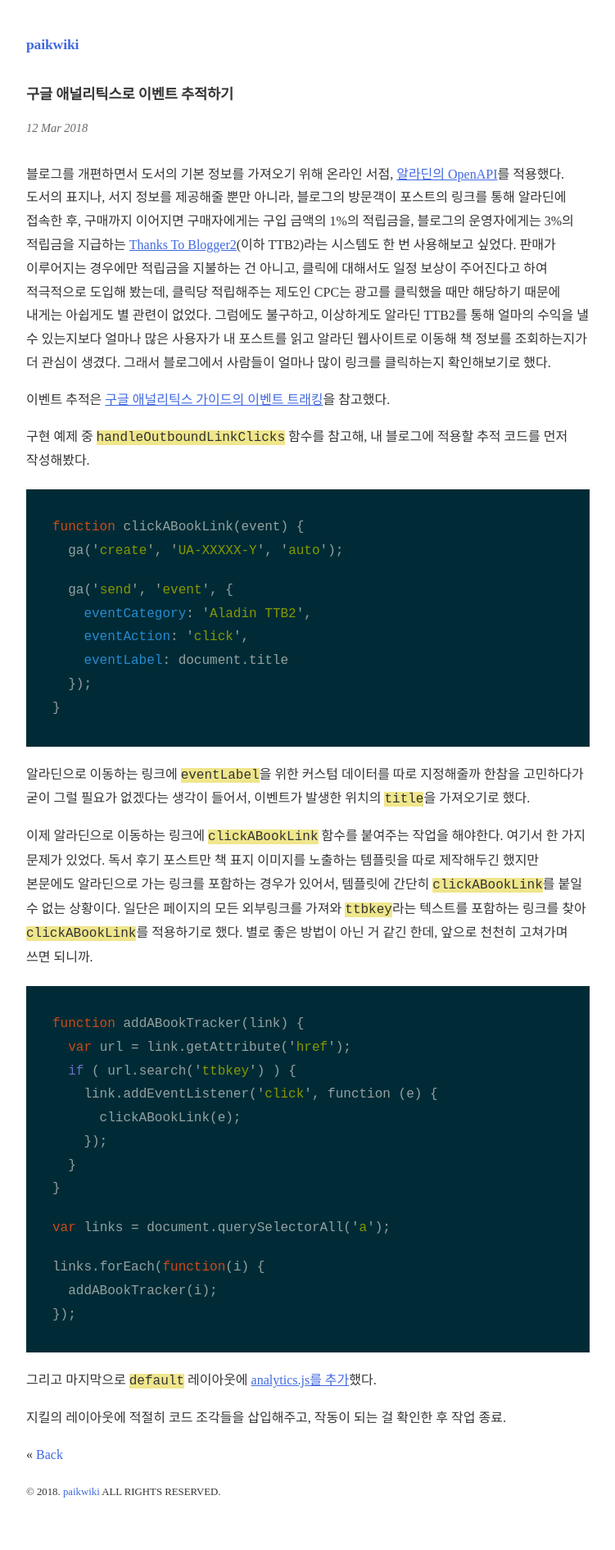
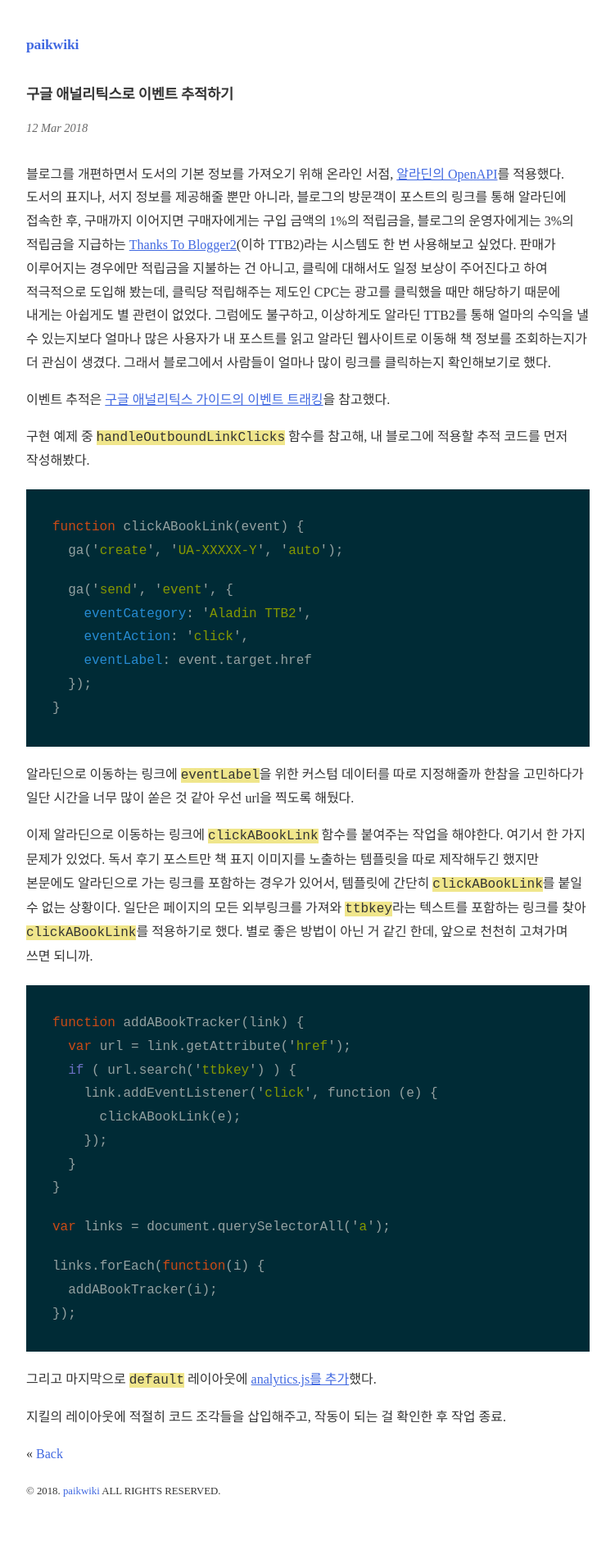
Before and after one commit to paikwiki/paikwiki.github.io, a Jekyll site: the page built from _posts/2018-03-12-add-ga-event-tracking.md, in a window 1280 px wide. Shown: the whole page at 82% size, without its empty margins (264-1015 px from the left). Built offline with Jekyll 4.4.1, drawn with Linux system fonts in a browser that asks for light colours; some web fonts are replaced.

Commit message:
Fix eventLabel

````diff
--- a/_posts/2018-03-12-add-ga-event-tracking.md
+++ b/_posts/2018-03-12-add-ga-event-tracking.md
@@ -17,12 +17,12 @@ function clickABookLink(event) {
   ga('send', 'event', {
     eventCategory: 'Aladin TTB2',
     eventAction: 'click',
-    eventLabel: document.title
+    eventLabel: event.target.href
   });
 }
 ```
 
-알라딘으로 이동하는 링크에 `eventLabel`을 위한 커스텀 데이터를 따로 지정해줄까 한참을 고민하다가 굳이 그럴 필요가 없겠다는 생각이 들어서, 이벤트가 발생한 위치의 `title`을 가져오기로 했다.
+알라딘으로 이동하는 링크에 `eventLabel`을 위한 커스텀 데이터를 따로 지정해줄까 한참을 고민하다가 일단 시간을 너무 많이 쏟은 것 같아 우선 url을 찍도록 해뒀다.
 
 이제 알라딘으로 이동하는 링크에 `clickABookLink` 함수를 붙여주는 작업을 해야한다. 여기서 한 가지 문제가 있었다. 독서 후기 포스트만 책 표지 이미지를 노출하는 템플릿을 따로 제작해두긴 했지만 본문에도 알라딘으로 가는 링크를 포함하는 경우가 있어서, 템플릿에 간단히 `clickABookLink`를 붙일 수 없는 상황이다. 일단은 페이지의 모든 외부링크를 가져와 `ttbkey`라는 텍스트를 포함하는 링크를 찾아 `clickABookLink`를 적용하기로 했다. 별로 좋은 방법이 아닌 거 같긴 한데, 앞으로 천천히 고쳐가며 쓰면 되니까.
 
--- a/assets/js/aBookTracker.js
+++ b/assets/js/aBookTracker.js
@@ -4,7 +4,7 @@ function clickABookLink(event) {
   ga('send', 'event', {
     eventCategory: 'Aladin TTB2',
     eventAction: 'click',
-    eventLabel: title
+    eventLabel: event.target.href
   });
 }
 
````
